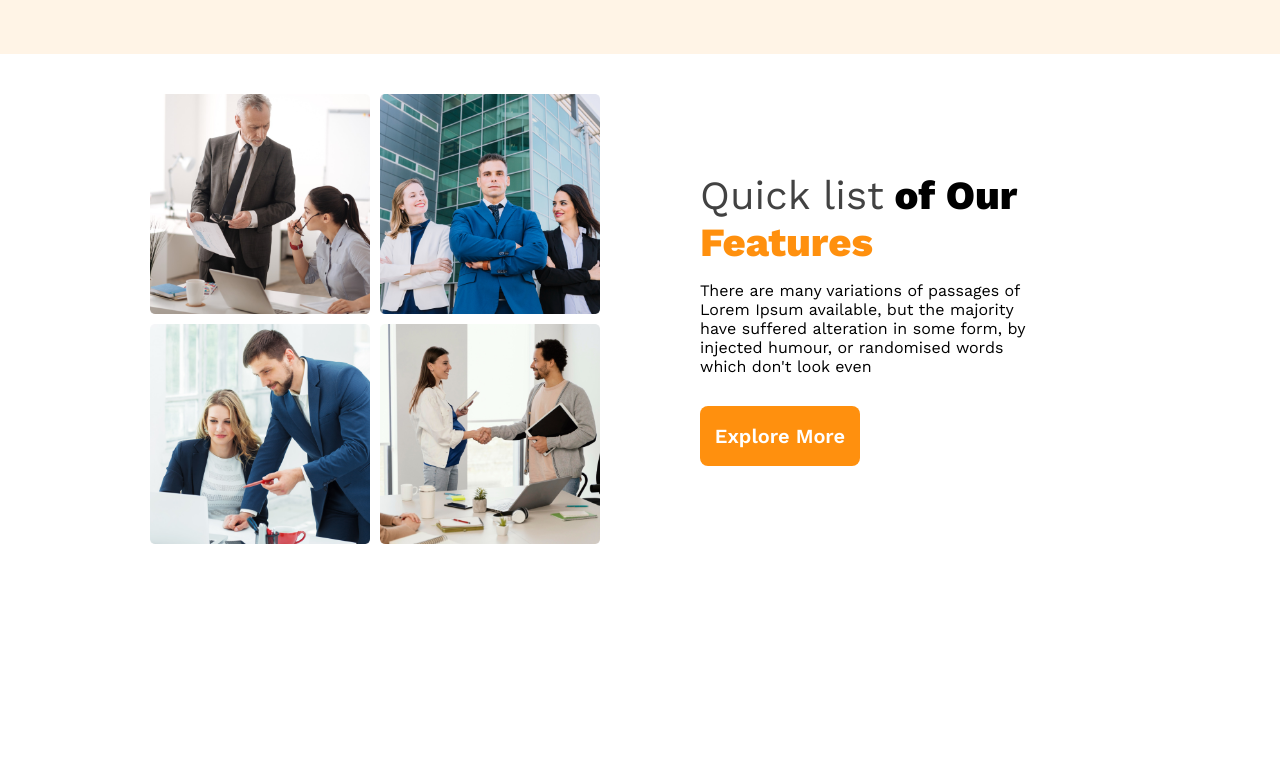
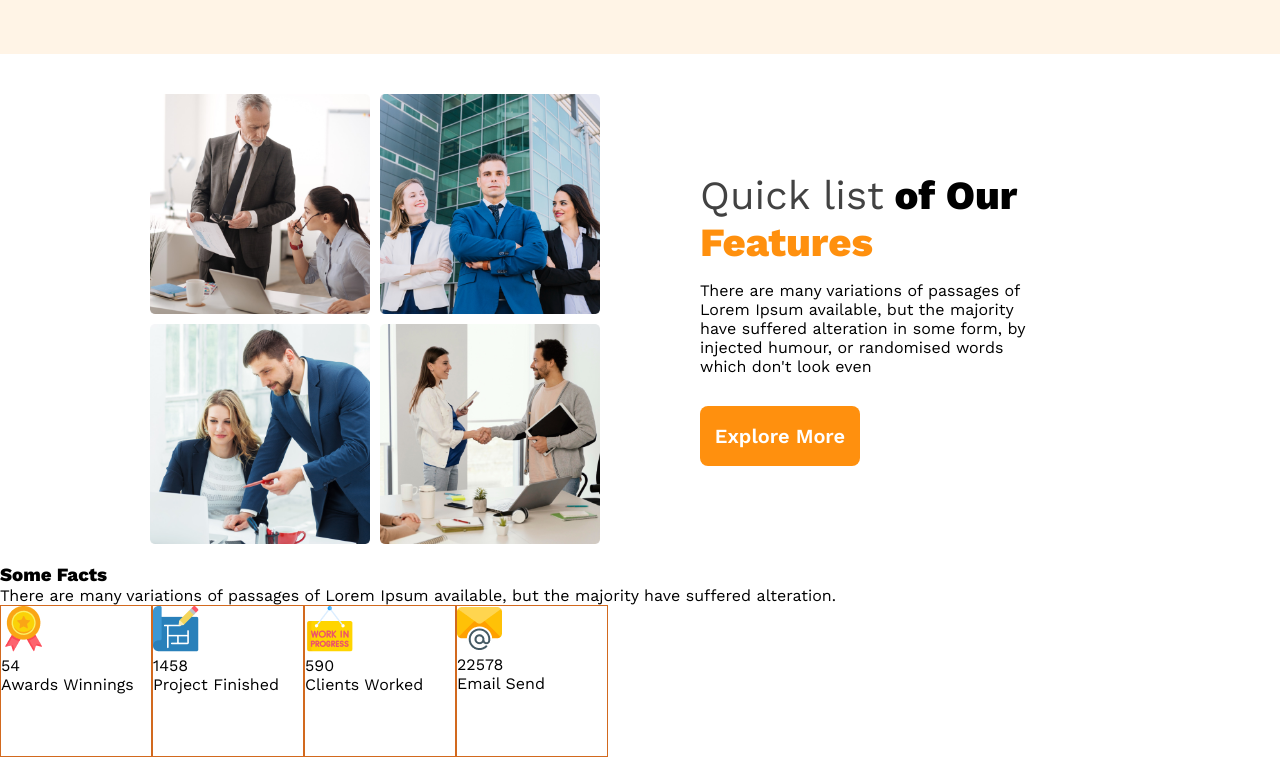
Before and after one commit to Meghla15/g3-architect, a plain HTML site: page index.html in a window 1280 px wide. Shown: the part 1145-1902 px from the top of the page. Before the commit the page ends 1709 px from the top, so only its background shows below. Drawn offline with nearby package versions, Linux system fonts and the light colour scheme.

Commit message:
adding img

```diff
--- a/index.html
+++ b/index.html
@@ -45,6 +45,43 @@
           </div>
 
         </section>
+        <!-- <section class="features">
+         <div>
+            <div class="features-text">
+               <h1>Features you will love & enjoy</h1>
+                <p>There are many variations of passages of Lorem Ipsum available, but the majority have suffered alteration in some form, by injected humour, or randomised words which don't look even</p>
+            </div>
+            <div class="features-img" >
+                <img src="images/architect.png" alt="">
+            </div>
+         </div>
+        </section> -->
+        <section class="some-facts">
+             <h3>Some Facts</h3>
+             <p>There are many variations of passages of Lorem Ipsum available, but the majority have suffered alteration.</p>
+             <div class="boxes">
+                <div class="box">
+                    <img src="images/icons/ribon.png" alt="">
+                    <p>54</p>
+                    <p>Awards Winnings</p>
+                </div>
+                <div class="box">
+                    <img src="images/icons/projects.png" alt="">
+                    <p>1458</p>
+                    <p>Project Finished</p>
+                </div>
+                <div class="box">
+                    <img src="images/icons/customers.png" alt="">
+                    <p>590</p>
+                    <p>Clients Worked</p>
+                </div>
+                <div class="box">
+                    <img src="images/icons/email.png" alt="">
+                    <p>22578</p>
+                    <p>Email Send</p>
+                </div>
+             </div>
+        </section>
     </main>
 
 </body>
--- a/styles/style.css
+++ b/styles/style.css
@@ -108,6 +108,14 @@ line-height: 26px;
 .quick-list-content{
 
 }
+.boxes{
+    display: flex;
+}
+.box{
+    width: 150px;
+    height: 150px;
+    border: 1px solid chocolate;
+}
 
 
 /* Responsive Media Query  */
```
